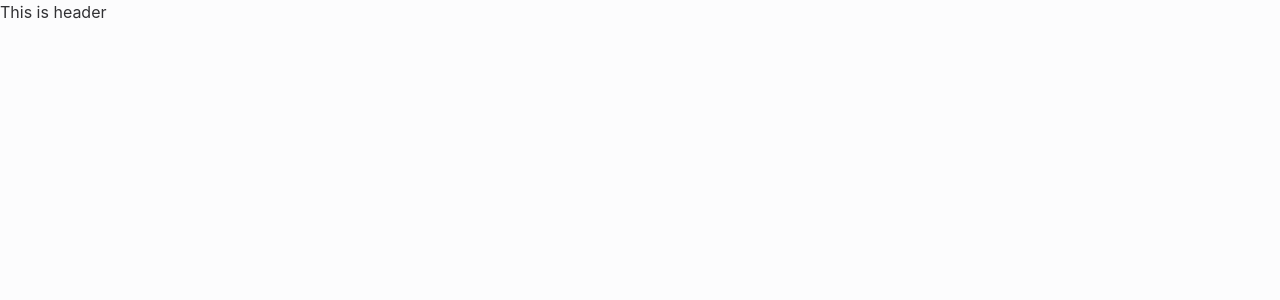
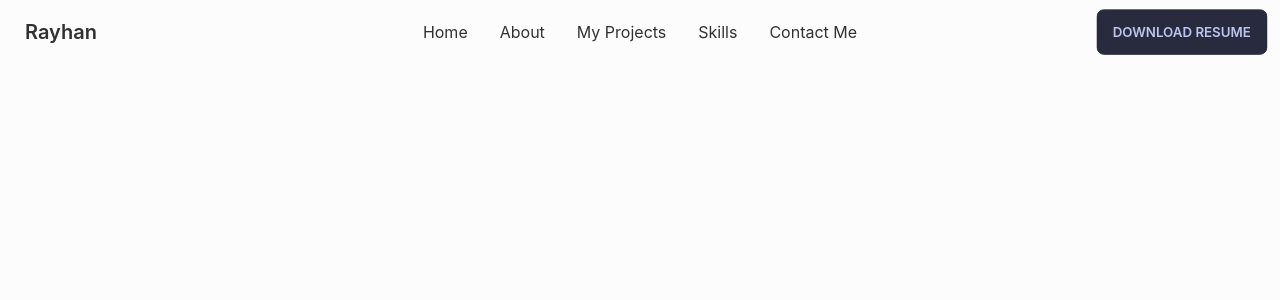
Before and after one commit to rayhan1650/my-portfolio-daisyui, a React (Create React App) app: page / in a window 1280 px wide. Shown: the top 300 px of the page. Built offline with nearby package versions, Linux system fonts and the light colour scheme.

Commit message:
navbar added

```diff
--- a/src/Pages/Shared/Header/Header.js
+++ b/src/Pages/Shared/Header/Header.js
@@ -2,8 +2,72 @@
 
 const Header = () => {
   return (
-    <div>
-      <h2>This is header</h2>
+    <div className="navbar bg-base-100">
+      <div className="navbar-start">
+        <div className="dropdown">
+          <label tabIndex="0" className="btn btn-ghost lg:hidden">
+            <svg
+              xmlns="http://www.w3.org/2000/svg"
+              className="h-5 w-5"
+              fill="none"
+              viewBox="0 0 24 24"
+              stroke="currentColor"
+            >
+              <path
+                strokeLinecap="round"
+                strokeLinejoin="round"
+                strokeWidth="2"
+                d="M4 6h16M4 12h8m-8 6h16"
+              />
+            </svg>
+          </label>
+          <ul
+            tabIndex="0"
+            className="menu menu-compact dropdown-content mt-3 p-2 shadow bg-base-100 rounded-box w-52"
+          >
+            <li>
+              <a>Home</a>
+            </li>
+
+            <li>
+              <a>About</a>
+            </li>
+            <li>
+              <a>My Projects</a>
+            </li>
+            <li>
+              <a>Skills</a>
+            </li>
+            <li>
+              <a>Contact Me</a>
+            </li>
+          </ul>
+        </div>
+        <a className="btn btn-ghost normal-case text-xl">Rayhan</a>
+      </div>
+      <div className="navbar-center hidden lg:flex">
+        <ul className="menu menu-horizontal p-0">
+          <li>
+            <a>Home</a>
+          </li>
+
+          <li>
+            <a>About</a>
+          </li>
+          <li>
+            <a>My Projects</a>
+          </li>
+          <li>
+            <a>Skills</a>
+          </li>
+          <li>
+            <a>Contact Me</a>
+          </li>
+        </ul>
+      </div>
+      <div className="navbar-end hidden lg:flex">
+        <a className="btn">Download Resume</a>
+      </div>
     </div>
   );
 };
```
